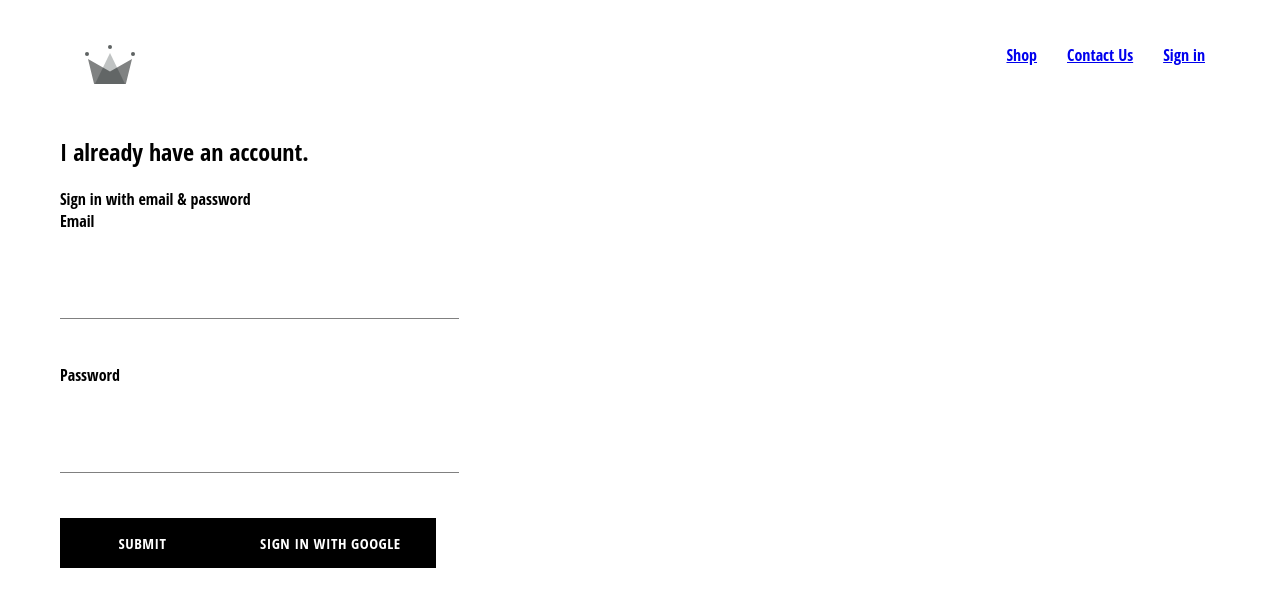
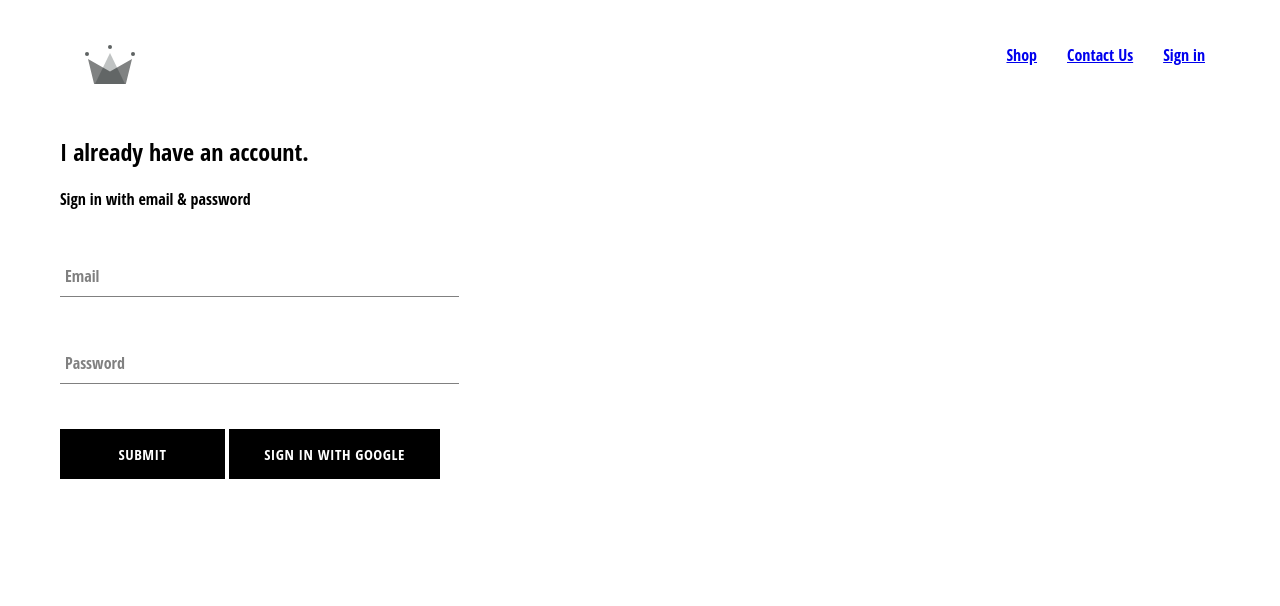
Before and after one commit to akshatz/crown-clothing, a React (Create React App) app: page /login in a window 1280 px wide. Shown: the top 606 px of the page. Built offline with nearby package versions, Linux system fonts and the light colour scheme.

Commit message:
Signed in successfully with firebase provider google

```diff
--- a/src/components/custom-button/custom-button.component.jsx
+++ b/src/components/custom-button/custom-button.component.jsx
@@ -2,10 +2,14 @@ import React from 'react';
 
 import './custom-button.styles.scss';
 
-const CustomButton = ({ children, ...otherProps }) => (
-    <button className='custom-button'>
-        {children}
-    </button>
+const CustomButton = ({ children, isGoogleSignIn, ...otherProps }) => (
+    <button
+    className={`${isGoogleSignIn ? 'google-sign-in' : ''} custom-button`}
+    {...otherProps}
+  >
+    {children}
+  </button>
+
 );
 
 export default CustomButton;
--- a/src/components/sign-in/sign-in.component.jsx
+++ b/src/components/sign-in/sign-in.component.jsx
@@ -4,8 +4,8 @@ import './sign-in.styles.scss';
 
 import FormInput from '../form-input/form-input.component.jsx'
 import CustomButton from '../custom-button/custom-button.component.jsx'
-import {signInWithGoogle} from '../../firebase/firebase.utils.js';
 
+import  { signInWithGoogle } from '../../firebase/firebase.utils.js';
 class Signin extends Component{
     constructor(props){
         super(props);
@@ -13,7 +13,7 @@ class Signin extends Component{
     this.state = {
         email: '',
         password: ''
-    }
+    };
     }
 
     handleSubmit = event => {
@@ -35,26 +35,25 @@ class Signin extends Component{
                 <span>Sign in with email & password </span>
 
                 <form onSubmit={this.handleSubmit}>
-                    <label>Email</label>
                     <FormInput
                      name="email"
                      type="email"
                      handleChange={this.handleChange}
                      value={this.state.email}
+                     label='Email'
                      required
                     />
-                    <label>Password</label>&nbsp;
                     <FormInput
                      name="password"
                      type="password"
                      value={this.state.password}
                      handleChange={this.handleChange}
+                     label='Password'
                      required
                     />
-
-                    <CustomButton type='submit'>Submit</CustomButton>
-                    <CustomButton onClick={signInWithGoogle}>
-                        Sign in with Google{''}
+                    <CustomButton type='submit'>Submit</CustomButton>&nbsp;
+                    <CustomButton onClick={signInWithGoogle} isGoogleSignIn>
+                    Sign in with Google
                     </CustomButton>
                 </form>
             </div>
--- a/src/firebase/firebase.utils.js
+++ b/src/firebase/firebase.utils.js
@@ -16,10 +16,11 @@ const firebaseConfig = {
 firebase.initializeApp(firebaseConfig);
 
 export const auth = firebase.auth();
-export const firestore = firebase.firestore();
+// export const firestore = firebase.firestore();
 
 const provider = new firebase.auth.GoogleAuthProvider();
 provider.setCustomParameters({ prompt: 'select_account' });
-export const signInWithGoogle = () => auth.signInWithPopup(provider);
+export const signInWithGoogle = () =>  auth.signInWithPopup(provider);
+
 
 export default firebase;
```
